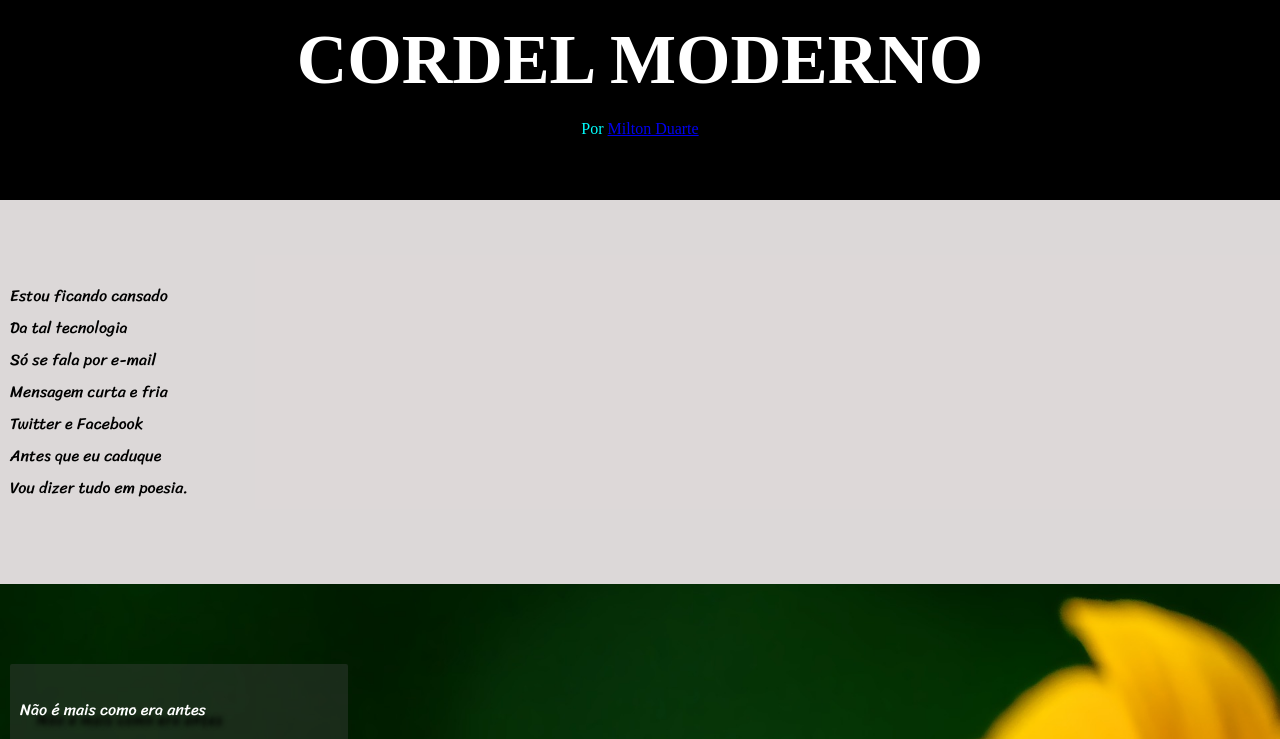
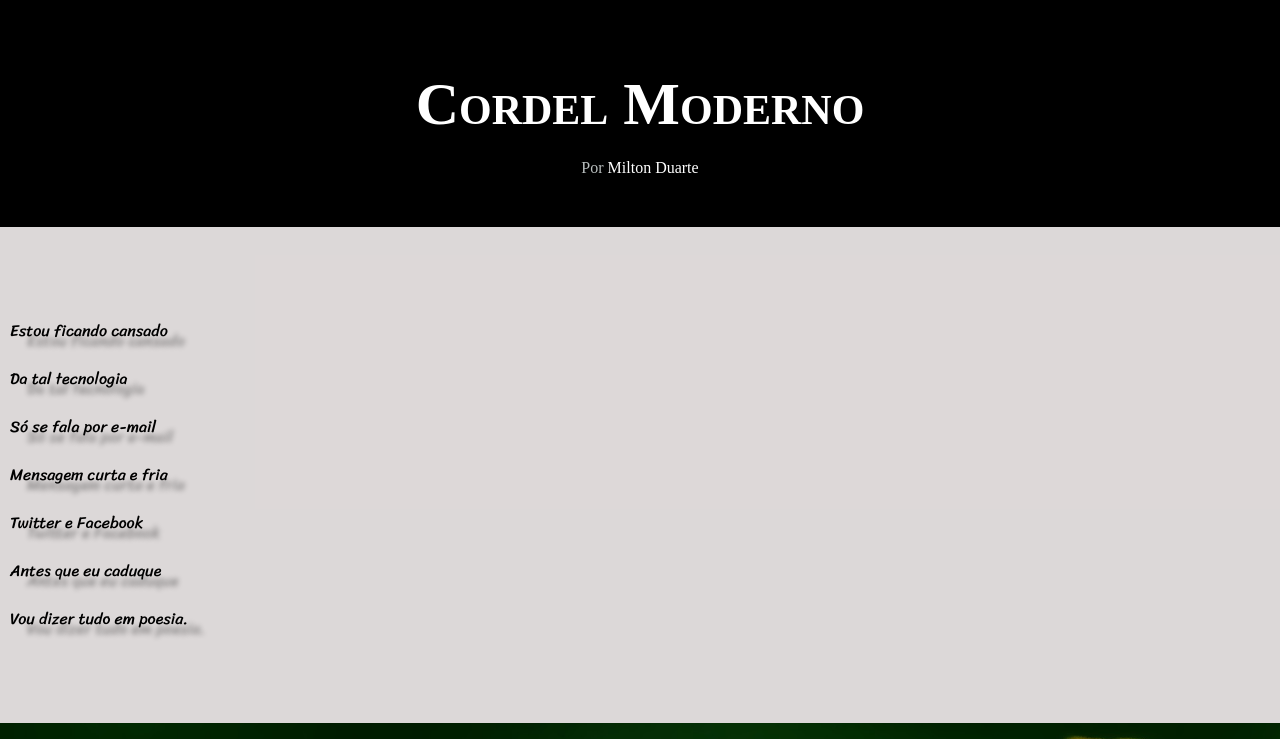
Before and after one commit to GabrielLara33/html-css, a plain HTML site: page projeto.html in a window 1280 px wide. Shown: the top 739 px of the page. Drawn offline with Linux system fonts and the light colour scheme.

Commit message:
meu cordel

```diff
--- a/projeto.html
+++ b/projeto.html
@@ -8,7 +8,7 @@
 </head>
 <body>
     <header>
-        <h1>CORDEL MODERNO</h1>
+        <h1>Cordel Moderno</h1>
 
        <p>Por <a href="https://www.recantodasletras.com.br/poesias/3186743" target="_blank">  Milton Duarte</a></p>
     </header>
--- a/style.css
+++ b/style.css
@@ -14,14 +14,21 @@
 header{
     background-color: black;
     color: white;
-    height: 200px;
+    padding-top: 50px;
+    padding-bottom : 50px;
     text-align: center;
 }
 header>h1{
     padding: 20px;
     text-decoration: dotted;
     font-family: small-caps;
-    font-size: 70px;
+    font-size: 60px;
+    font-variant: small-caps;
+
+}
+a{
+    text-decoration: none;
+    color: white;
 }
 
  header>p>a:hover{
@@ -32,7 +39,7 @@ header>h1{
 
 }
 header>p{
-    color: aqua;
+    color: rgb(185, 191, 191);
 }
 
 section{
@@ -44,6 +51,9 @@ section{
 }
 section.s1{
     background-color: rgba(215, 210, 210, 0.858);
+    line-height: 6vh;
+    text-shadow: 17px 10px 5px rgba(0, 0, 0, 0.385);
+
 
 
 }
@@ -55,7 +65,7 @@ section.s2{
 }
 section.s3{
     background-color: white;
-    line-height: 9vh;
+    line-height: 6vh;
     text-shadow: 17px 10px 5px rgba(0, 0, 0, 0.385);
 
 
@@ -96,3 +106,8 @@ section#img2{
         line-height: 9vh;
 
     }
+ section.s5{
+    line-height: 6vh;
+    text-shadow: 17px 10px 5px rgba(0, 0, 0, 0.385);
+
+ }
```
